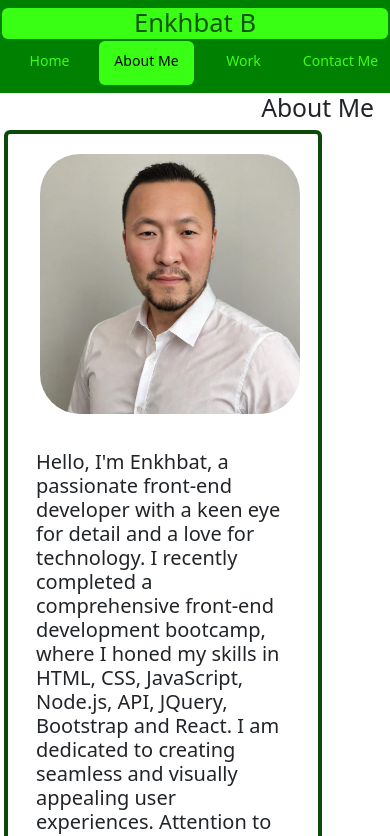
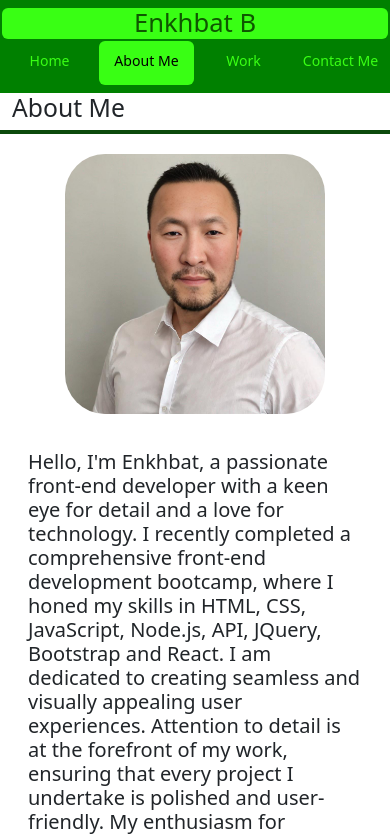
Before and after one commit to enx-code/react-Portfolio, a React (Vite) app: page /about in a window 390 px wide. Shown: the top 836 px of the page. Built offline with nearby package versions, Linux system fonts and the light colour scheme.

Commit message:
fixed border collapse on other element

```diff
--- a/src/components/AboutMe.jsx
+++ b/src/components/AboutMe.jsx
@@ -2,11 +2,11 @@ import React from "react";
 
 const AboutMe = () => {
   return (
-    <div className="row mx-1">
-      <h5 id="scrollspyHeading1" className="fs-2 col text-end">
+    <div className="row mx-1 about-page">
+      <h5 id="scrollspyHeading1" className="fs-2 col text-end about-heading">
         About Me
       </h5>
-      <div className="card col-10 border-start border-dark border-4">
+      <div className="card col-10 border-start border-dark border-4 about-card">
         <img
           src={`${import.meta.env.BASE_URL}./Attachment-1.png`}
           alt="portrait"
--- a/src/components/ContactMe.jsx
+++ b/src/components/ContactMe.jsx
@@ -45,12 +45,12 @@ function ContactMe() {
 
   return (
     <div>
-      <div className="row footer">
-        <h5 id="scrollspyHeading3" className="fs-2 col-2 text-end">
+      <div className="row footer contact-page">
+        <h5 id="scrollspyHeading3" className="fs-2 col-2 text-end contact-heading">
           Contact Me
         </h5>
 
-        <div className="fs-4 nav justify-content-center justify-content-around align-content-start col-10 border-start border-dark border-4">
+        <div className="fs-4 nav justify-content-center justify-content-around align-content-start col-10 border-start border-dark border-4 contact-form-section">
           <form
             onSubmit={onSubmit}
             className="col-10 fs-4"
--- a/src/components/Work.jsx
+++ b/src/components/Work.jsx
@@ -4,11 +4,11 @@ import Project from "./Project";
 
 function Work() {
   return (
-    <div className="row">
-      <h2 id="scrollspyHeading2" className="fs-2 col-2 text-end">
+    <div className="row work-page">
+      <h2 id="scrollspyHeading2" className="fs-2 col-2 text-end work-heading">
         Project Gallery
       </h2>
-      <div className="col-10 border-start border-dark border-4">
+      <div className="col-10 border-start border-dark border-4 work-gallery">
         <div className="row">
           {projectsData.map((project) => (
             <Project key={project.id} {...project} />
--- a/src/css/style.css
+++ b/src/css/style.css
@@ -294,6 +294,37 @@ img {
   margin: auto;
   padding: 20px;
 }
+.about-card {
+  border-top: 0 !important;
+  border-right: 0 !important;
+  border-bottom: 0 !important;
+  border-radius: 0 !important;
+}
+@media (max-width: 600px) {
+  .about-page,
+  .work-page,
+  .contact-page {
+    margin-right: 0 !important;
+    margin-left: 0 !important;
+  }
+  .about-heading,
+  .work-heading,
+  .contact-heading {
+    flex: 0 0 100%;
+    width: 100%;
+    margin-bottom: 8px;
+    padding-left: 12px;
+    text-align: left !important;
+  }
+  .about-card,
+  .work-gallery,
+  .contact-form-section {
+    flex: 0 0 100%;
+    width: 100%;
+    border-left: 0 !important;
+    border-top: solid 4px var(--letter-color) !important;
+  }
+}
 @media (max-width: 576px) {
   .home-hero {
     padding-bottom: 170px;
```
